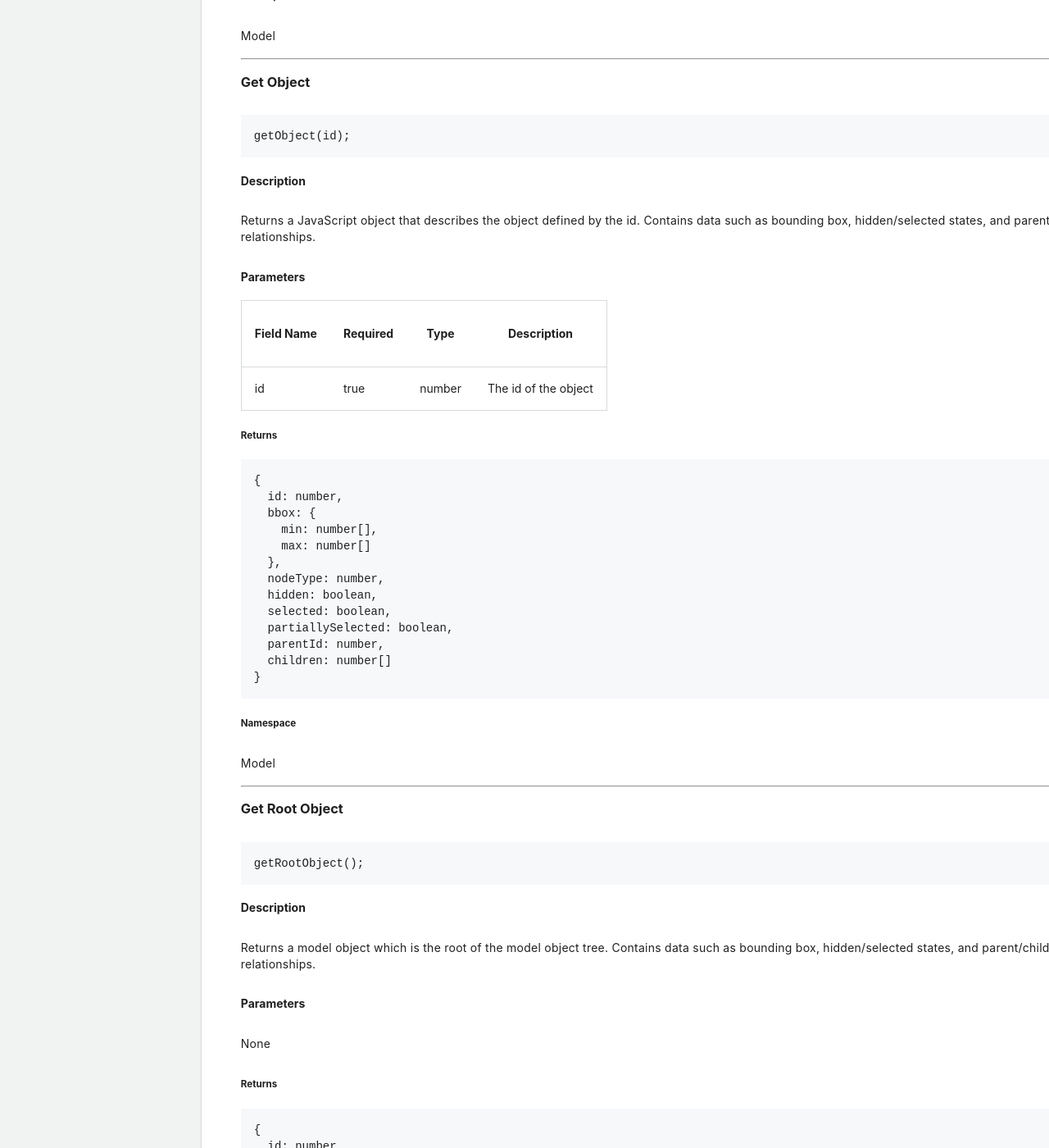
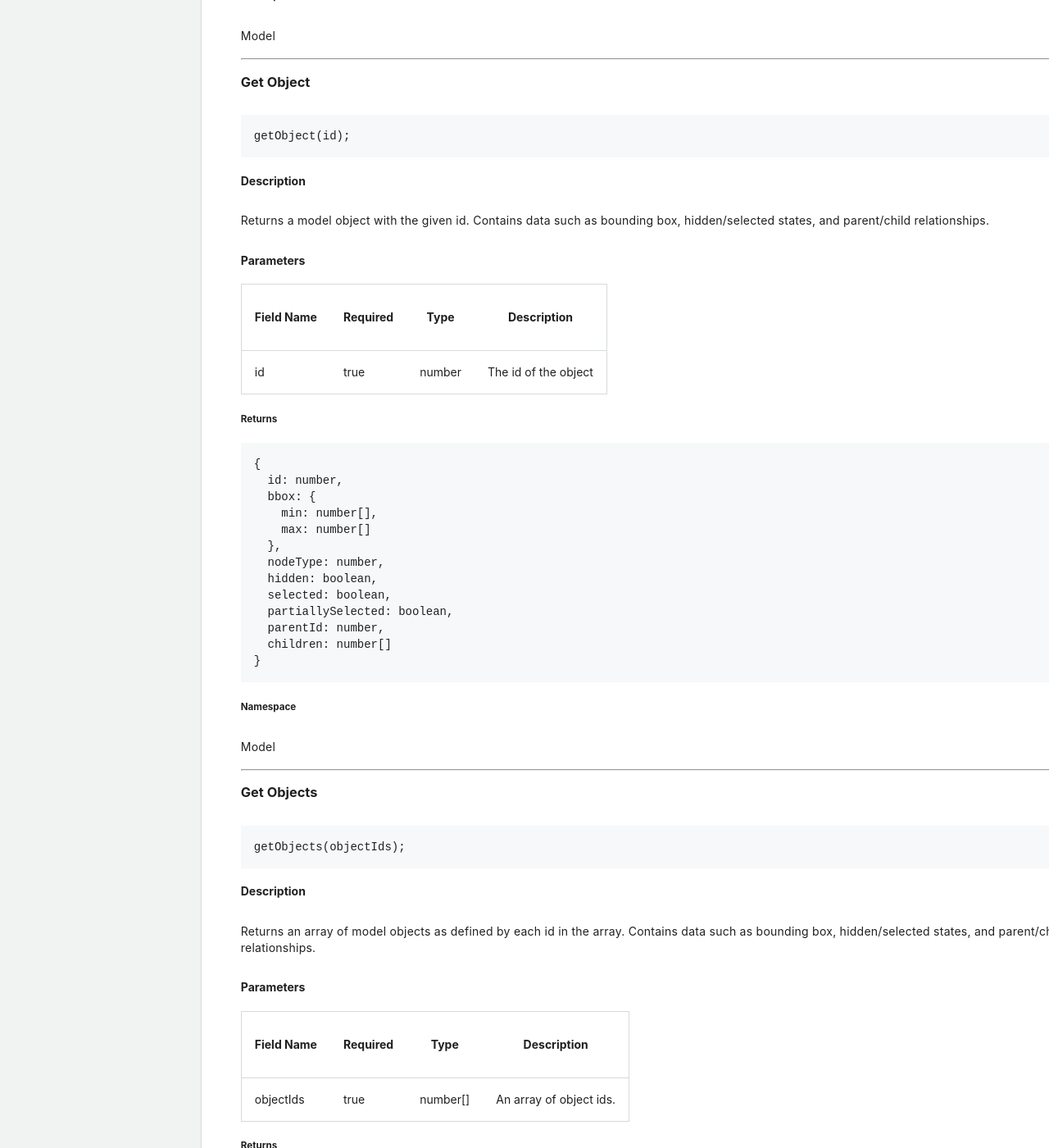
Before and after one commit to procore/documentation, a Jekyll site: the page built from bim_webviewer/bim_web_viewer.md, in a window 1280 px wide and 1400 px high, scrolled down 41757 px. Shown: the whole window at 82% size. Built offline with Jekyll 4.4.1, drawn with Linux system fonts in a browser that asks for light colours; comment, search, counter and statistics services are not loaded; some of the changed text lies outside the part shown.

Commit message:
[BIM-2511] Added `model.getObjects` documentation (#152)
* Added `model.getObjects` documentation

* Updated wording.

* Re-adding getObjects documentation under getObject

````diff
--- a/bim_webviewer/bim_web_viewer.md
+++ b/bim_webviewer/bim_web_viewer.md
@@ -2049,7 +2049,7 @@ getObject(id);
 
 #### Description
 
-Returns a JavaScript object that describes the object defined by the id. Contains data such as bounding box, hidden/selected states, and parent/child relationships.
+Returns a model object with the given id. Contains data such as bounding box, hidden/selected states, and parent/child relationships.
 
 #### Parameters
 
@@ -2073,6 +2073,51 @@ Returns a JavaScript object that describes the object defined by the id. Contain
   parentId: number,
   children: number[]
 }
+```
+
+##### Namespace
+
+Model
+
+---
+
+
+### Get Objects
+
+<p class="heading-link-container"><a class="heading-link" href="#get-objects"></a></p>
+
+```js
+getObjects(objectIds);
+```
+
+#### Description
+
+Returns an array of model objects as defined by each id in the array. Contains data such as bounding box, hidden/selected states, and parent/child relationships.
+
+#### Parameters
+
+| Field Name | Required | Type | Description |
+| - | - | - | - |
+| objectIds | true | number[] | An array of object ids. |
+
+##### Returns
+
+```js
+[
+  {
+    id: number,
+    bbox: {
+      min: number[],
+      max: number[]
+    },
+    nodeType: number,
+    hidden: boolean,
+    selected: boolean,
+    partiallySelected: boolean,
+    parentId: number,
+    children: number[]
+  }
+]
 ```
 
 ##### Namespace
````
